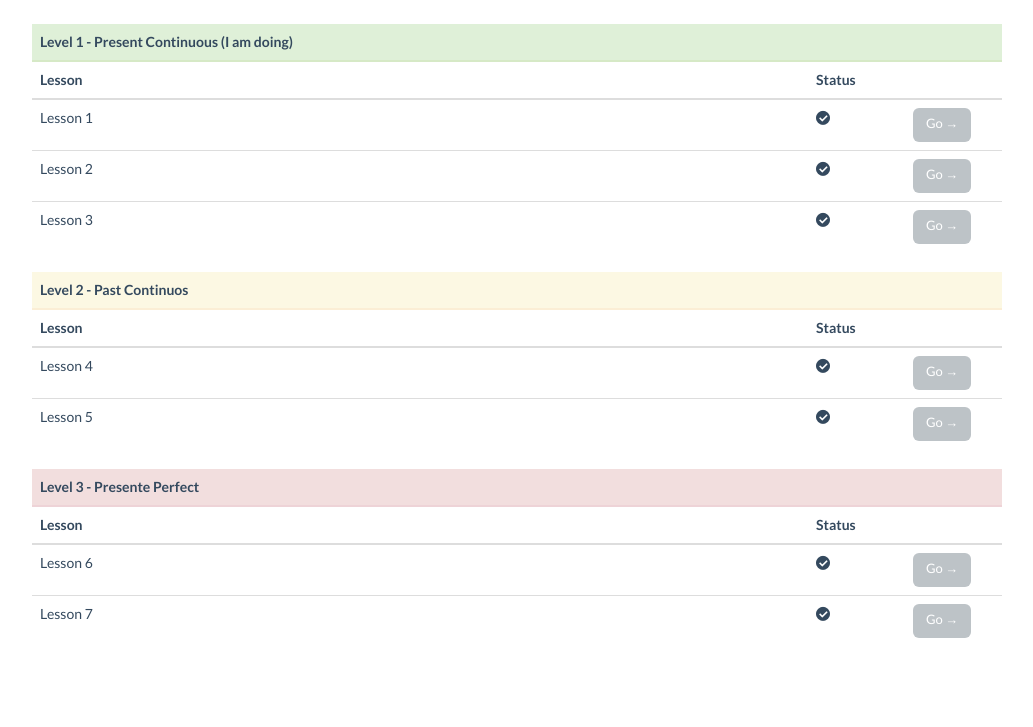
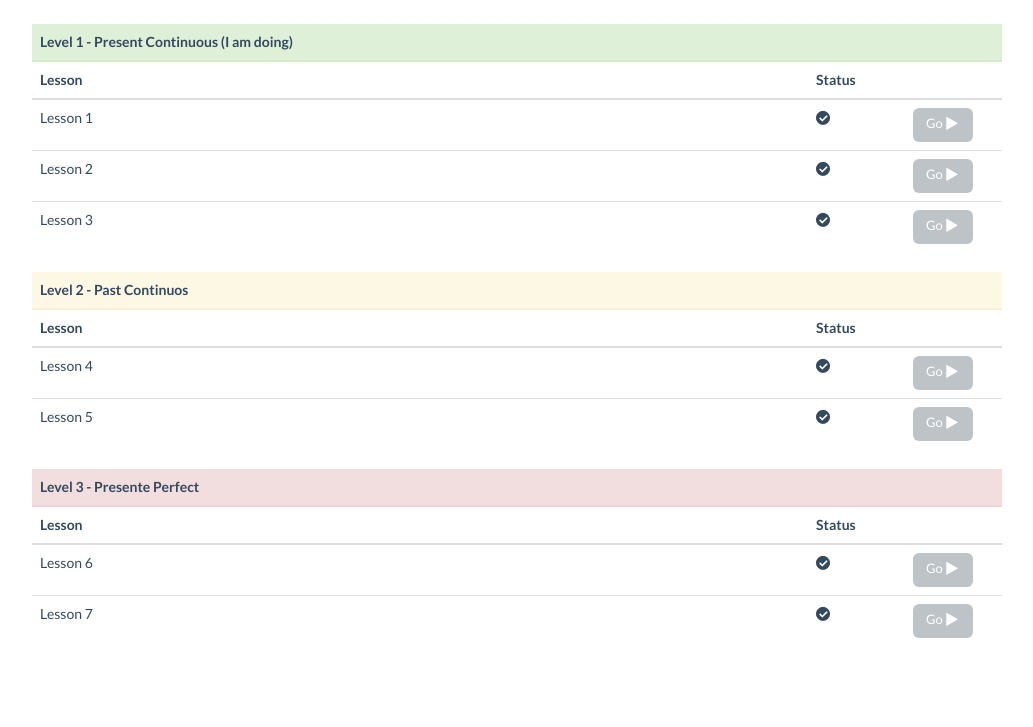
Before and after one commit to jesuejunior/golingo, a Django app: page / in a window 1280 px wide. Shown: the part 227-954 px from the top of the page, without its empty margins (123-1156 px from the left). Run offline with Django 3.2, Linux system fonts and the light colour scheme; data comes from the database, SQL or seed files in the repository.

Commit message:
Using Icon for Go

```diff
--- a/templates/home.html
+++ b/templates/home.html
@@ -40,7 +40,7 @@
                     <tr>
                         <td>{{ lesson }}</td>
                         <td><i class="fui-check-inverted"></i></td>
-                        <td><button class="btn btn-sm btn-default">Go &#8594;</button></td>
+                        <td><button class="btn btn-sm btn-default">Go <i class="fui-play"></i></button></td>
                     </tr>
                 {% endfor %}
                 </tbody>
```
